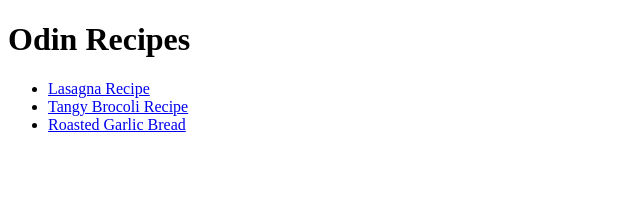
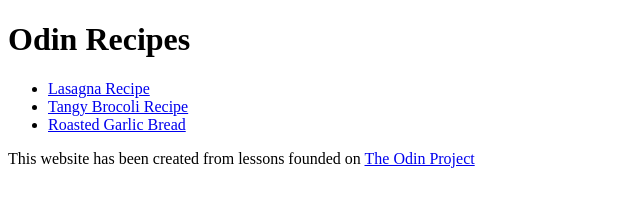
Before and after one commit to chozen1278/odin-recipes, a plain HTML site: page index.html in a window 1280 px wide. Shown: the whole page, without its empty margins (0-640 px from the left). Drawn offline with Linux system fonts and the light colour scheme.

Commit message:
Add reference link

```diff
--- a/index.html
+++ b/index.html
@@ -14,5 +14,7 @@
             <li><a href="recipes/garlicb.html">Roasted Garlic Bread</a></li>
 
         </ul>
+
+        <p>This website has been created from lessons founded on <a href="https://www.theodinproject.com">The Odin Project</a></p>
     </body>
 </html>
```
